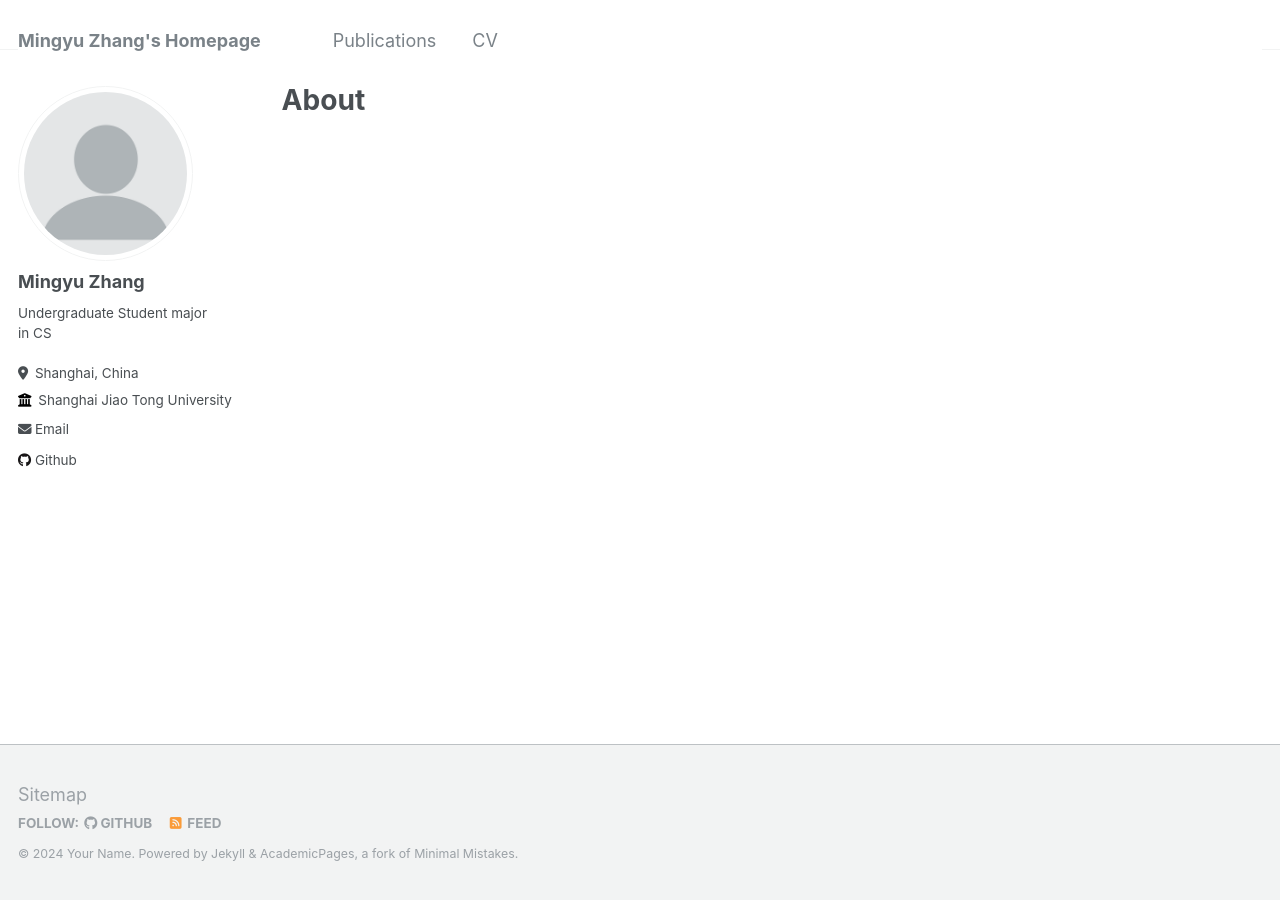
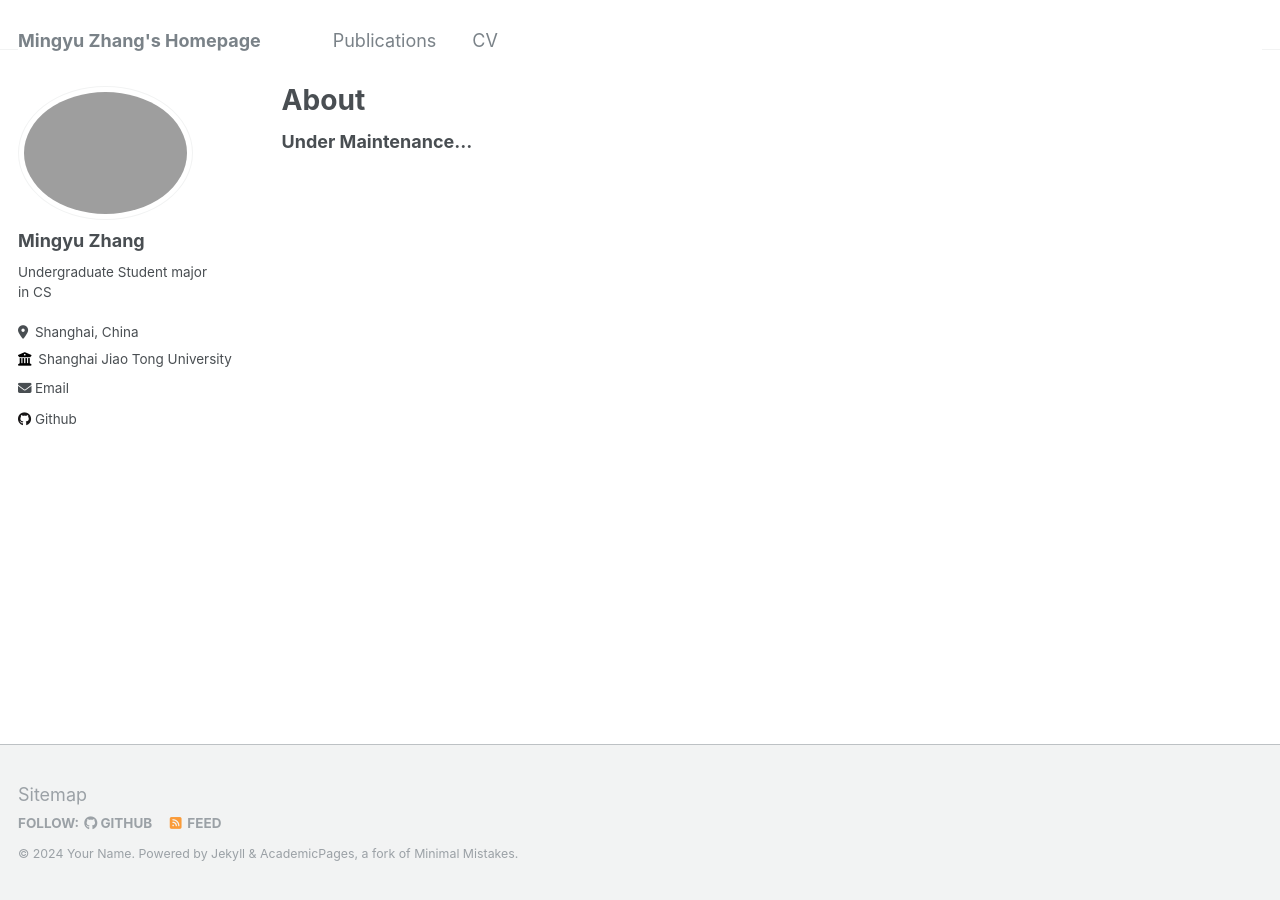
Before and after one commit to mybearyZhang/mybearyZhang.github.io, a Jekyll site: the page built from _pages/about.md, in a window 1280 px wide. Built offline with Jekyll 4.4.1, drawn with Linux system fonts in a browser that asks for light colours.

Commit message:
Update profile

```diff
--- a/_config.yml
+++ b/_config.yml
@@ -21,7 +21,7 @@ repository               : "OneCodingBear.github.io"
 #               Additional customization can be done by editing /_includes/author-profile.html
 author:
   # Biographic information
-  avatar           : "profile.png"
+  avatar           : "face.png"
   name             : "Mingyu Zhang"
   pronouns         : # example: "she/her"
   bio              : "Undergraduate Student major in CS"
--- a/_pages/about.md
+++ b/_pages/about.md
@@ -7,6 +7,7 @@ redirect_from:
   - /about.html
 ---
 
+**Under Maintenance...**
 <!-- I’m a junior in Shanghai Jiao Tong University under the supervision of Prof. Cewu Lu and Yong-Lu Li, where I also received B.S. in computer science. My research interests are machine learning and computer vision, especially object concept reasoning and multimodality understanding. -->
 
 <!-- This is the front page of a website that is powered by the [academicpages template](https://github.com/academicpages/academicpages.github.io) and hosted on GitHub pages. [GitHub pages](https://pages.github.com) is a free service in which websites are built and hosted from code and data stored in a GitHub repository, automatically updating when a new commit is made to the respository. This template was forked from the [Minimal Mistakes Jekyll Theme](https://mmistakes.github.io/minimal-mistakes/) created by Michael Rose, and then extended to support the kinds of content that academics have: publications, talks, teaching, a portfolio, blog posts, and a dynamically-generated CV. You can fork [this repository](https://github.com/academicpages/academicpages.github.io) right now, modify the configuration and markdown files, add your own PDFs and other content, and have your own site for free, with no ads! An older version of this template powers my own personal website at [stuartgeiger.com](http://stuartgeiger.com), which uses [this Github repository](https://github.com/staeiou/staeiou.github.io).
```
Also changed, not shown: images/face.jpg (added).
